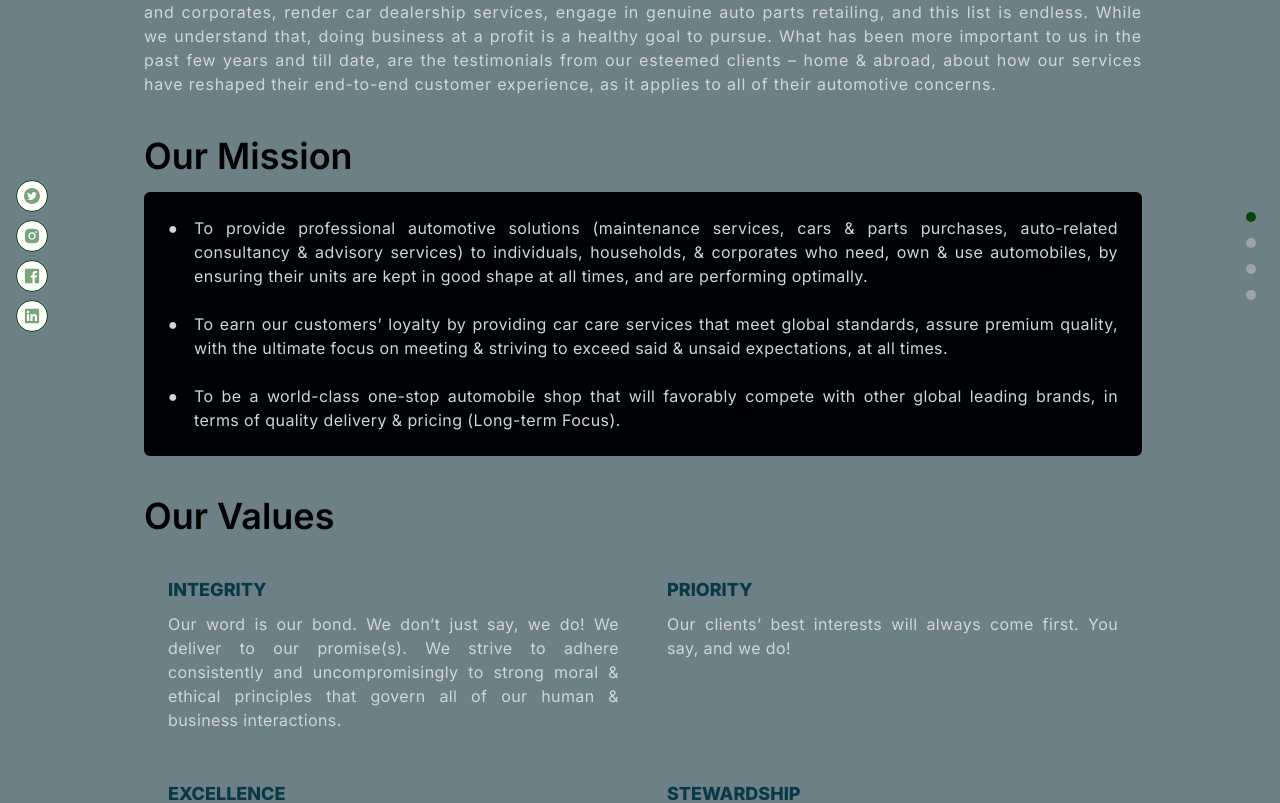
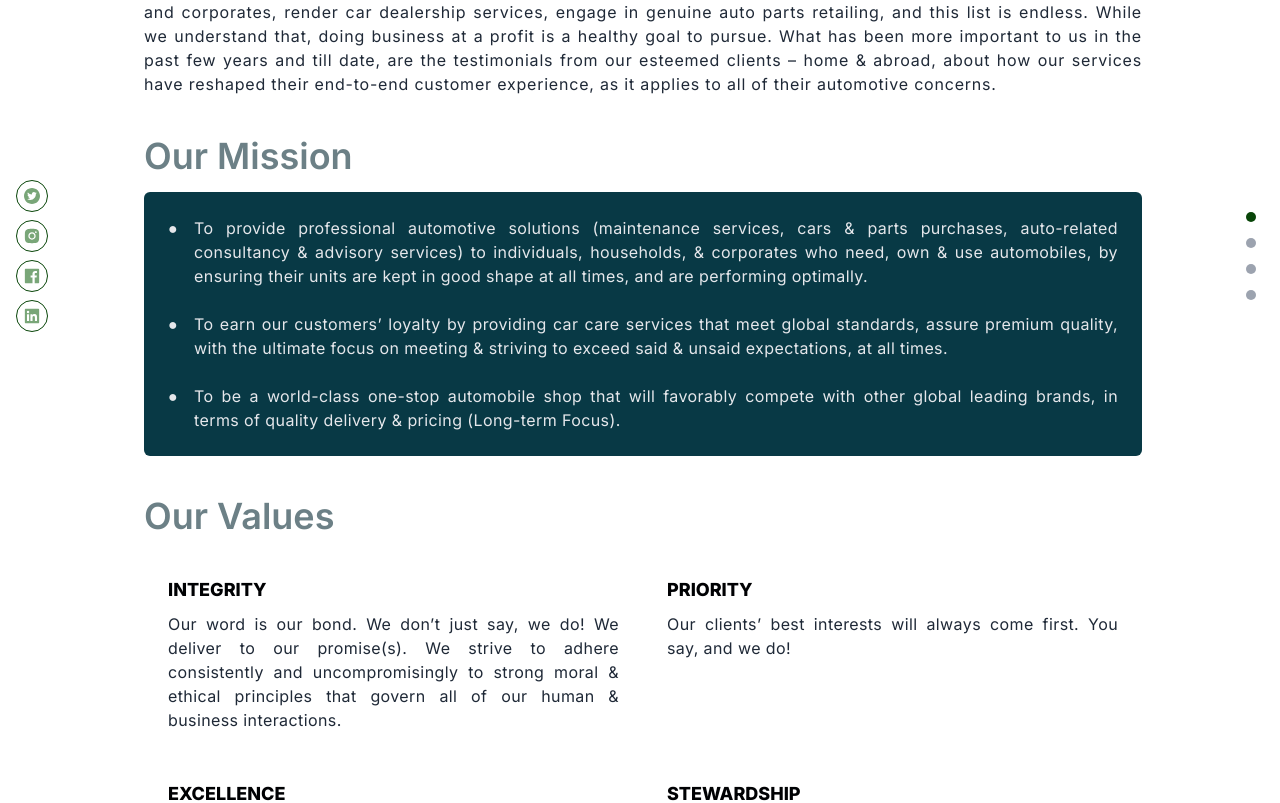
Before and after one commit to jessejuwe/kaydavidsautos, a Next.js app: page / in a window 1280 px wide. Shown: the part 3082-3885 px from the top of the page. Built offline with nearby package versions, Linux system fonts and the light colour scheme.

Commit message:
color theme fix

```diff
--- a/containers/Header/Header.scss
+++ b/containers/Header/Header.scss
@@ -14,15 +14,15 @@
       @apply lg:max-w-3xl text-gray-300 flex flex-col items-start justify-between gap-6;
 
       h1 {
-        @apply text-secondary text-4xl lg:text-5xl font-bold;
+        @apply text-primary text-4xl lg:text-5xl font-bold;
       }
 
       h3 {
-        @apply text-primary text-xl lg:text-3xl font-semibold text-justify;
+        @apply text-secondary text-xl lg:text-3xl font-semibold text-justify;
       }
 
       p {
-        @apply text-gray-300 text-base text-justify lg:max-w-lg;
+        @apply text-gray-200 text-base text-justify lg:max-w-lg;
       }
 
       .learn-more {
--- a/scss/Home.scss
+++ b/scss/Home.scss
@@ -8,7 +8,7 @@
   }
 
   .app__bg {
-    @apply bg-secondary;
+    @apply bg-white;
   }
 
   img {
@@ -24,18 +24,18 @@
   }
 
   .section {
-    @apply py-20 px-4 lg:px-16 transition w-full border-b border-gray-400 lg:overflow-x-auto overflow-x-hidden;
+    @apply py-20 px-4 lg:px-16 transition w-full border-b border-gray-300 lg:overflow-x-auto overflow-x-hidden;
 
     .section__title {
       @apply mt-10 mx-auto mb-4 text-start;
     }
 
     h2 {
-      @apply text-lg lg:text-xl font-extrabold uppercase text-primary-darkMode mb-4;
+      @apply text-lg lg:text-xl font-extrabold uppercase text-primary mb-4;
     }
 
     h3 {
-      @apply text-2xl lg:text-4xl leading-snug font-semibold text-[#000103] mb-4;
+      @apply text-2xl lg:text-4xl leading-snug font-semibold text-secondary mb-4;
     }
   }
 
--- a/sections/About/About.scss
+++ b/sections/About/About.scss
@@ -16,7 +16,7 @@
   }
 
   article {
-    @apply tracking-wider text-justify mb-10 text-gray-300;
+    @apply tracking-wider text-justify mb-10 text-gray-800;
 
     span {
       @apply font-semibold;
@@ -24,13 +24,13 @@
   }
 
   .section__missions {
-    @apply bg-[#000103] p-6 rounded-md flex flex-col items-center justify-start gap-6 mb-10;
+    @apply bg-secondary-darkMode p-6 rounded-md flex flex-col items-center justify-start gap-6 mb-10;
 
     .missions {
       @apply flex flex-row items-start justify-start gap-4;
 
       p {
-        @apply tracking-wide text-ellipsis text-left lg:text-justify text-gray-300;
+        @apply tracking-wide text-ellipsis text-left lg:text-justify text-gray-200;
       }
     }
   }
@@ -42,11 +42,11 @@
       @apply lg:p-6 flex flex-col items-start justify-start;
 
       h2 {
-        @apply text-lg font-extrabold uppercase text-secondary-darkMode mb-2;
+        @apply text-lg font-extrabold uppercase text-[#000103] mb-2;
       }
 
       p {
-        @apply tracking-wide text-justify mb-4 lg:mb-0 text-gray-300;
+        @apply tracking-wide text-justify mb-4 lg:mb-0 text-gray-800;
       }
     }
   }
--- a/sections/ContactUS/ContactUS.scss
+++ b/sections/ContactUS/ContactUS.scss
@@ -19,7 +19,7 @@
     @apply w-full flex justify-evenly items-center flex-wrap mt-16 mb-8;
 
     .app__contact-card {
-      @apply w-full lg:w-4/5 min-w-[290px] flex flex-row justify-start items-center my-4 mx-0 p-4 rounded-lg cursor-pointer bg-[#fef4f5] transition-all duration-300 ease-in-out lg:hover:shadow-md lg:hover:shadow-white last:bg-[#fef7fb];
+      @apply w-full lg:w-4/5 min-w-[290px] flex flex-row justify-start items-center my-4 mx-0 p-4 rounded-lg cursor-pointer bg-primary transition-all duration-300 ease-in-out lg:hover:shadow-md lg:hover:shadow-primary;
 
       img {
         @apply w-10 h-10;
```
